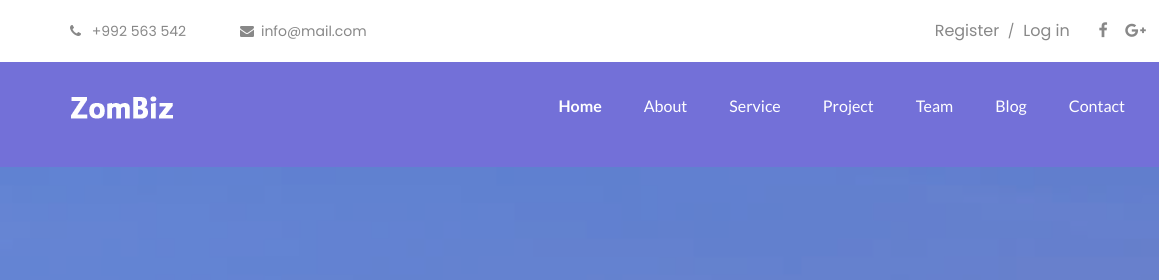
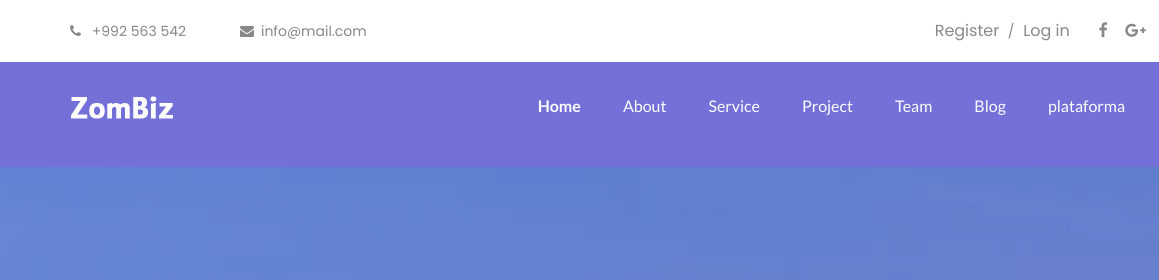
Before and after one commit to brguamanc/Pre, a plain HTML site: page index.html in a window 1280 px wide. Shown: the top 280 px of the page, 0-1159 px from the left. Drawn offline with nearby package versions, Linux system fonts and the light colour scheme; a web font is replaced by a local one.

Commit message:
enlace a moodle

```diff
--- a/index.html
+++ b/index.html
@@ -197,7 +197,7 @@
 								<li><a href="project.html">Project</a></li>
 								<li><a href="team.html">Team</a></li>
 								<li><a href="blog.html">Blog</a></li>
-								<li><a href="contact.html">Contact</a></li>
+								<li><a href="/moodle/">plataforma</a></li>
 								<li>
 									<a href="#">
 										<span class="lnr lnr-cart"></span>
```
